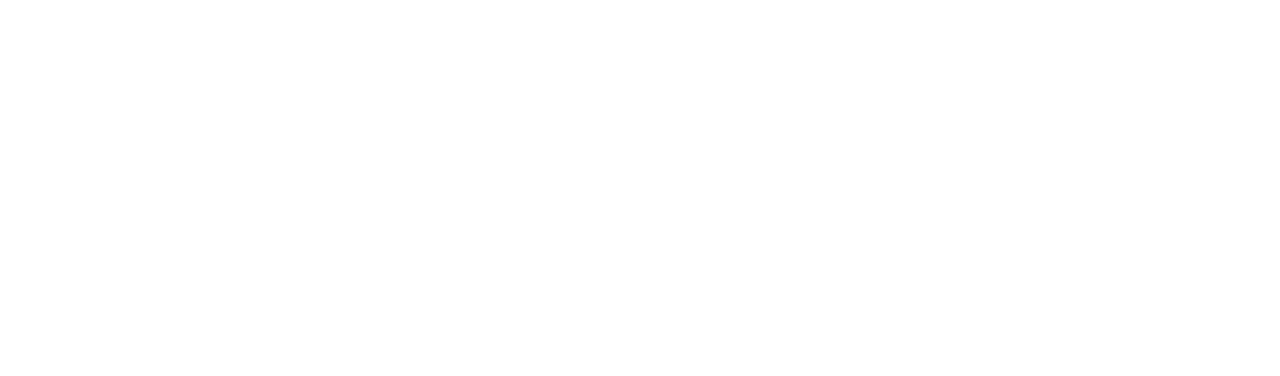
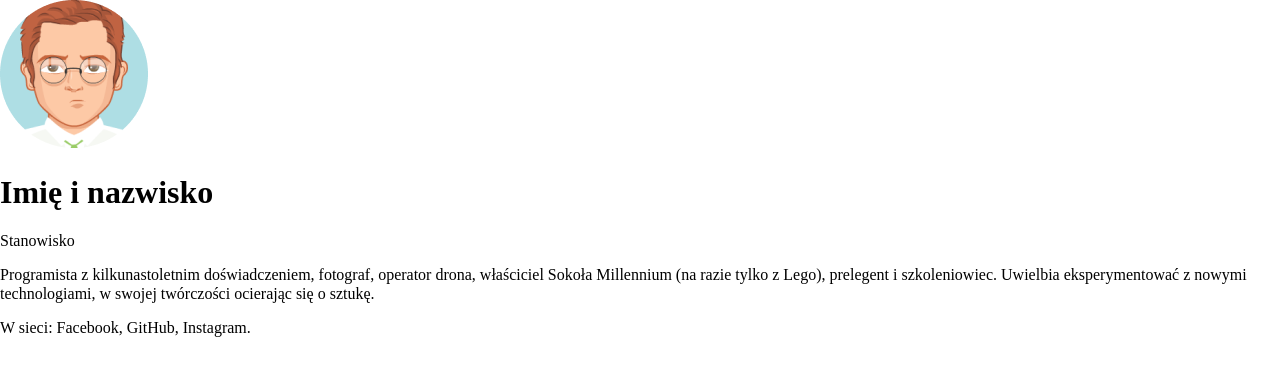
Before and after one commit to paulinaMos/business-card, a plain HTML site: page index.html in a window 1280 px wide. Drawn offline with Linux system fonts and the light colour scheme.

Commit message:
basic HTML content

```diff
--- a/index.html
+++ b/index.html
@@ -1,14 +1,26 @@
 <!DOCTYPE html>
 <html lang="pl">
-<head>
-    <meta charset="UTF-8">
-    <meta name="viewport" content="width=device-width, initial-scale=1.0">
+  <head>
+    <meta charset="UTF-8" />
+    <meta name="viewport" content="width=device-width, initial-scale=1.0" />
     <title>Wizytówka</title>
 
     <link href="normalize.css" rel="stylesheet" type="text/css" />
     <link href="style.css" rel="stylesheet" type="text/css" />
-</head>
-<body>
+  </head>
+  <body>
+    <main>
+      <img src="avatar.png" alt="Zdjęcie Imię Nazwisko" />
+      <h1>Imię i nazwisko</h1>
+      <p>Stanowisko</p>
 
-</body>
+      <p>
+        Programista z kilkunastoletnim doświadczeniem, fotograf, operator drona,
+        właściciel Sokoła Millennium (na razie tylko z Lego), prelegent i
+        szkoleniowiec. Uwielbia eksperymentować z nowymi technologiami, w swojej
+        twórczości ocierając się o sztukę.
+      </p>
+      <p>W sieci: Facebook, GitHub, Instagram.</p>
+    </main>
+  </body>
 </html>
```
Also changed, not shown: avatar.png (added).
